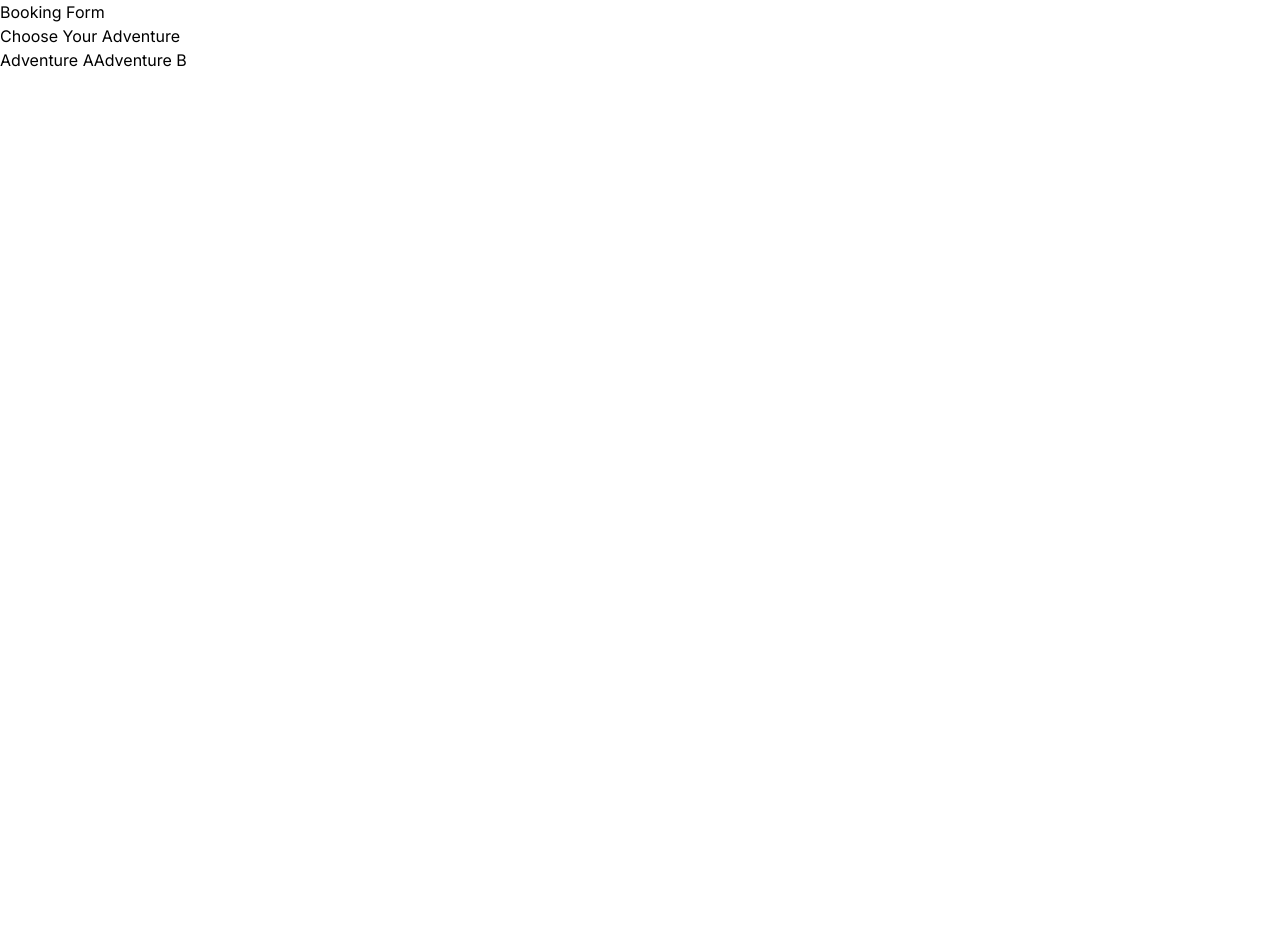
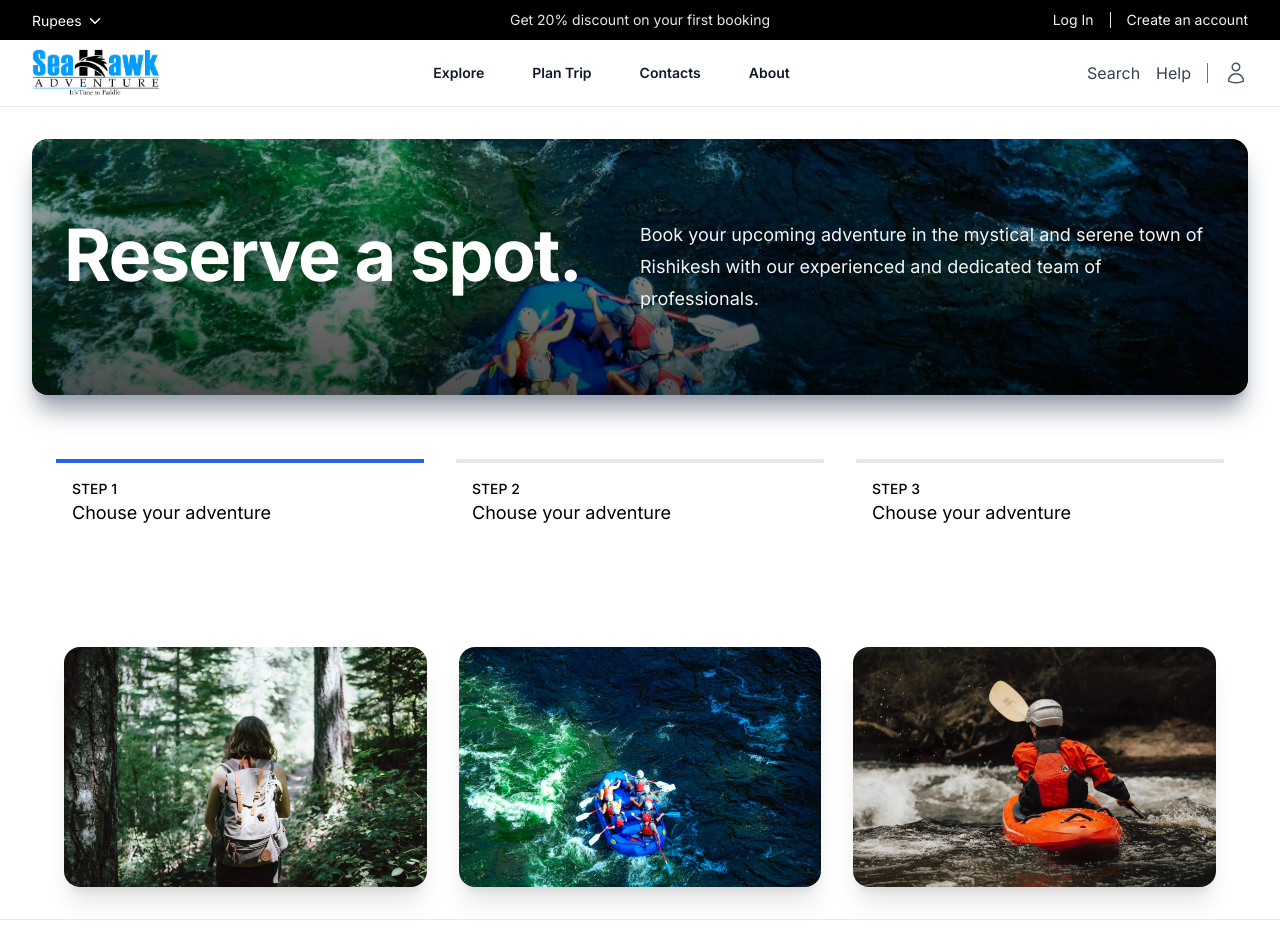
Before and after one commit to in-deepaknegi/seahawkadventures, a Next.js app: page /booking in a window 1280 px wide. Shown: the top 952 px of the page. Before the commit the page ends 800 px from the top, so only its background shows below. Built offline with nearby package versions, Linux system fonts and the light colour scheme.

Commit message:
updated bookings component

```diff
--- a/app/(routes)/booking/page.tsx
+++ b/app/(routes)/booking/page.tsx
@@ -1,6 +1,9 @@
 import React from 'react'
+import Navbar from '@/components/Navbar';
+import Footer from '@/components/Footer';
+import Form from '@/components/(pages)/booking/Form';
+
 import type { Metadata } from 'next'
-import Form from '@/components/(pages)/booking/Form';
 
 export const metadata: Metadata = {
     title: 'Booking',
@@ -10,7 +13,11 @@ export const metadata: Metadata = {
 const page = () => {
     return (
         <>
-            <Form />
+            <Navbar />
+            <main>
+                <Form />
+            </main>
+            <Footer />
         </>
     )
 }
--- a/app/explore/page.tsx
+++ b/app/explore/page.tsx
@@ -3,7 +3,6 @@ import type { Metadata } from 'next'
 import Navbar from '@/components/Navbar'
 import Footer from '@/components/Footer'
 import Hero from '@/components/(pages)/explore/Hero'
-import Faq from '@/components/(pages)/explore/Faq'
 import Newsletter from '@/components/Newsletter'
 import FAQ from '@/components/FAQ';
 
--- a/components/(pages)/booking/Form.jsx
+++ b/components/(pages)/booking/Form.jsx
@@ -1,11 +1,18 @@
 "use client"
+import React, { useState } from 'react';
+import Image from 'next/image'
+import Hero1 from '@/public/hiking1.WEBP'
+import Hero2 from '@/public/rafting3.WEBP'
+import Hero3 from '@/public/kayak1.WEBP'
 
-import { useState } from 'react';
 
 const BookingForm = () => {
     const [step, setStep] = useState(1);
     const [adventure, setAdventure] = useState('');
     const [dateTime, setDateTime] = useState('');
+
+    console.log(adventure);
+    console.log(dateTime);
 
     const nextStep = () => {
         setStep(step + 1);
@@ -37,6 +44,7 @@ const BookingForm = () => {
                 return (
                     <DateTimeSelection
                         onDateTimeSelected={handleDateTimeSelection}
+                        onPrevStep={prevStep}
                     />
                 );
             case 3:
@@ -53,12 +61,74 @@ const BookingForm = () => {
     };
 
     return (
-        <div>
-            <h1>Booking Form</h1>
+        <>
+            <section className='px-6 mt-6 lg:px-8 lg:mt-8'>
+                <div className='relative isolate rounded-2xl shadow-xl shadow-gray-400 overflow-hidden bg-white'
+                    style={{
+                        backgroundImage: "url('/rafting3.WEBP')",
+                        backgroundPosition: 'center',
+                        backgroundSize: 'cover',
+                    }}>
+                    <div className='absolute w-full h-full z-[-9] bg-gradient-to-b from-black/30 to-black/70'></div>
+
+                    <div className='mx-auto max-w-7xl py-20 px-6 lg:px-8 flex flex-col lg:flex-row gap-x-10 justify-between'>
+                        <h2 className='text-4xl font-bold tracking-tight text-white sm:text-7xl'>
+                            Reserve a spot.
+                        </h2>
+                        <p className='my-auto text-lg leading-8 max-w-xl text-gray-100'>
+                            Book your upcoming adventure in the mystical and serene town of Rishikesh with our experienced and dedicated team of professionals.
+                        </p>
+                    </div>
+                </div>
+
+                <div className='mx-auto max-w-7xl mt-10 p-6'>
+                    <nav>
+                        <ol className='flex flex-col md:flex-row gap-8 list-none'>
+                            <li className='md:flex-1'>
+                                <a href="" className={`${step === 1 ? 'border-blue-600' : ''} flex flex-col border-l-4  py-2 pl-4 md:border-l-0 md:border-t-4 md:py-0 md:pt-4 transition-all ease-linear duration-500`}>
+                                    <span className='text-sm font-medium'>STEP 1</span>
+                                    <span className='text-lg'>Chouse your adventure</span>
+                                </a>
+                            </li>
+                            <li className='md:flex-1'>
+                                <a href="" className={`${step === 2 ? 'border-blue-600' : ''} flex flex-col border-l-4  py-2 pl-4 md:border-l-0 md:border-t-4 md:py-0 md:pt-4 transition-all ease-linear duration-500`}>
+                                    <span className='text-sm font-medium'>STEP 2</span>
+                                    <span className='text-lg'>Chouse your adventure</span>
+                                </a>
+                            </li>
+                            <li className='md:flex-1'>
+                                <a href="" className={`${step === 3 ? 'border-blue-600' : ''} flex flex-col border-l-4  py-2 pl-4 md:border-l-0 md:border-t-4 md:py-0 md:pt-4 transition-all ease-linear duration-500`}>
+                                    <span className='text-sm font-medium'>STEP 3</span>
+                                    <span className='text-lg'>Chouse your adventure</span>
+                                </a>
+                            </li>
+                        </ol>
+                    </nav>
+                </div>
+            </section>
+
             {renderStepContent()}
-        </div>
+        </>
     );
 };
+
+const gallery = [
+    {
+        id: 1,
+        title: 'Hiking',
+        imageSrc: Hero1,
+    },
+    {
+        id: 2,
+        imageSrc: Hero2,
+        title: 'Rafting',
+    },
+    {
+        id: 3,
+        imageSrc: Hero3,
+        title: 'Kayaking',
+    },
+]
 
 const AdventureSelection = ({ onSelectAdventure }) => {
     const handleAdventureSelect = (selectedAdventure) => {
@@ -66,39 +136,53 @@ const AdventureSelection = ({ onSelectAdventure }) => {
     };
 
     return (
-        <div>
-            <h2>Choose Your Adventure</h2>
-            {/* Your adventure selection options here */}
+        <>
+            <section className='bg-white px-6 py-16 lg:py-8 lg:px-8'>
+                <div className='mx-auto max-w-6xl'>
+                    <div className='mt-16 md:flex justify-center items-center gap-8 mx-auto max-w-7xl'>
+                        {gallery.map((item) => (
+                            <button
+                                onClick={() => handleAdventureSelect(`${item.title}`)}
+                                key={item.id}
+                                className='relative isolate left-0 w-full my-8 md:my-0 md:w-24 h-[14rem] md:h-[15rem] rounded-2xl overflow-hidden transition-all ease-in-out duration-700 shadow-xl flex-auto'>
+                                <Image
+                                    src={item.imageSrc}
+                                    alt='hero-image-1'
+                                    loading='eager'
+                                    className='absolute inset-0 -z-10 h-[15rem] object-cover'
+                                />
+                            </button>
+                        ))}
+                    </div>
+                </div>
+            </section>
+            {/* <h2>Choose Your Adventure</h2>
             <button onClick={() => handleAdventureSelect('Adventure A')}>
                 Adventure A
             </button>
             <button onClick={() => handleAdventureSelect('Adventure B')}>
                 Adventure B
-            </button>
-            {/* Add more adventure options as needed */}
-        </div>
+            </button> */}
+        </>
     );
 };
 
-const DateTimeSelection = ({ onDateTimeSelected }) => {
+const DateTimeSelection = ({ onDateTimeSelected, onPrevStep }) => {
     const handleDateTimeSelect = (selectedDateTime) => {
-        // Handle date and time selection logic
         onDateTimeSelected(selectedDateTime);
     };
 
     return (
         <div>
             <h2>Select Date and Time</h2>
-            {/* Your date and time selection components here */}
-            {/* For example, date picker, time picker */}
-            {/* Simulating selection with buttons for demo */}
             <button onClick={() => handleDateTimeSelect('2024-01-15T10:00:00')}>
                 January 15, 2024 - 10:00 AM
             </button>
             <button onClick={() => handleDateTimeSelect('2024-01-20T14:30:00')}>
                 January 20, 2024 - 2:30 PM
             </button>
-            {/* Add more date and time options as needed */}
+            <button onClick={onPrevStep}>Back</button>
+
         </div>
     );
 };
@@ -109,9 +193,7 @@ const Confirmation = ({ adventure, dateTime, onPrevStep }) => {
             <h2>Complete Your Booking</h2>
             <p>Adventure: {adventure}</p>
             <p>Date and Time: {dateTime}</p>
-            {/* Additional confirmation or input fields can be added */}
             <button onClick={onPrevStep}>Back</button>
-            {/* Additional buttons for submission or further action */}
         </div>
     );
 };
--- a/components/(pages)/explore/Hero.jsx
+++ b/components/(pages)/explore/Hero.jsx
@@ -25,6 +25,7 @@ const gallery = [
         href: '/explore/kayaking',
     },
 ]
+
 const Hero = () => {
 
     const [hoveredIndex, setHoveredIndex] = useState(null);
--- a/components/(pages)/home/Hero.jsx
+++ b/components/(pages)/home/Hero.jsx
@@ -35,7 +35,7 @@ const Hero = () => {
                 </p>
                 <div className='mt-10 flex items-center justify-center gap-x-6'>
                     <a href='/explore' className='rounded-md bg-orange-500 px-3.5 py-2.5 text-sm font-semibold text-white shadow-sm hover:bg-orange-600'>
-                        Discover trips
+                        Explore Adventures
                     </a>
                     <a href='/#newsletter' className='text-sm font-semibold leading-6 text-orange-500 my-auto'>
                         Join us <span aria-hidden='true'>→</span>
```
